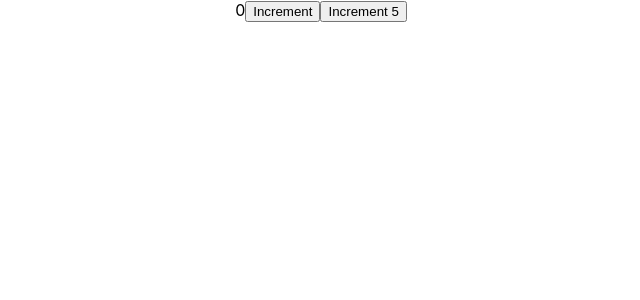
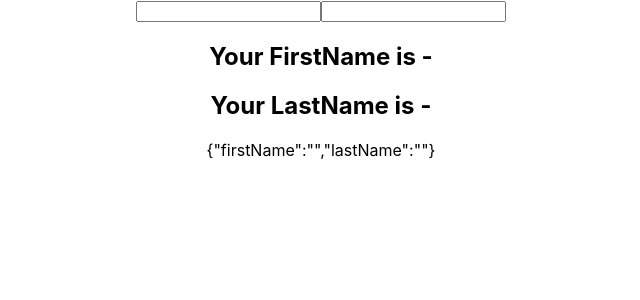
Before and after one commit to Dhinesh-KS/React-Hooks, a React (Create React App) app: page / in a window 1280 px wide. Shown: the top 300 px of the page, without its empty margins (319-959 px from the left). Built offline with nearby package versions, Linux system fonts and the light colour scheme.

Commit message:
useState with Objects

```diff
--- a/src/App.js
+++ b/src/App.js
@@ -1,6 +1,6 @@
 import React from "react";
 import "./App.css";
-import Counter from "./components/useState/HookCounterTwo";
+import Counter from "./components/useState/HookCounterThree";
 
 function App() {
   return (
--- a/src/components/useState/HookCounterThree.js
+++ b/src/components/useState/HookCounterThree.js
@@ -5,6 +5,11 @@ function HookCounterThree() {
     firstName: "",
     lastName: "",
   });
+
+  const handleSetname = (e) => {
+    setName({ ...name, lastName: e.target.value });
+  };
+
   return (
     <div>
       <form>
@@ -13,13 +18,10 @@ function HookCounterThree() {
           value={name.firstName}
           onChange={(e) => setName({ ...name, firstName: e.target.value })}
         />
-        <input
-          type="text"
-          value={name.lastName}
-          onChange={(e) => setName({ ...name, lastName: e.target.value })}
-        />
+        <input type="text" value={name.lastName} onChange={(e) => handleSetname(e)} />
         <h2>Your FirstName is - {name.firstName}</h2>
         <h2>Your LastName is - {name.lastName}</h2>
+        <p>{JSON.stringify(name)}</p>
       </form>
     </div>
   );
```
